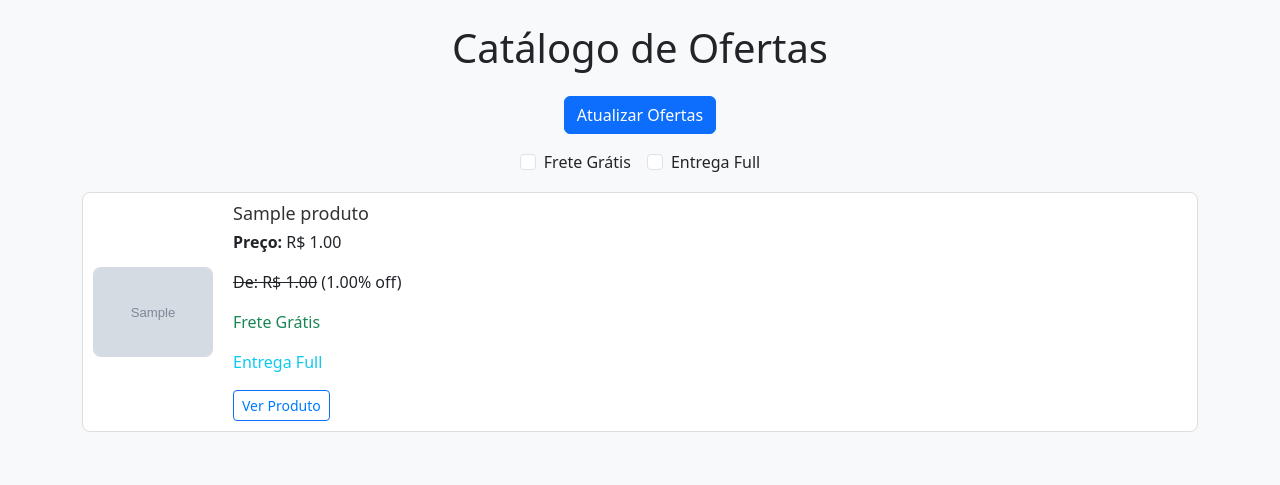
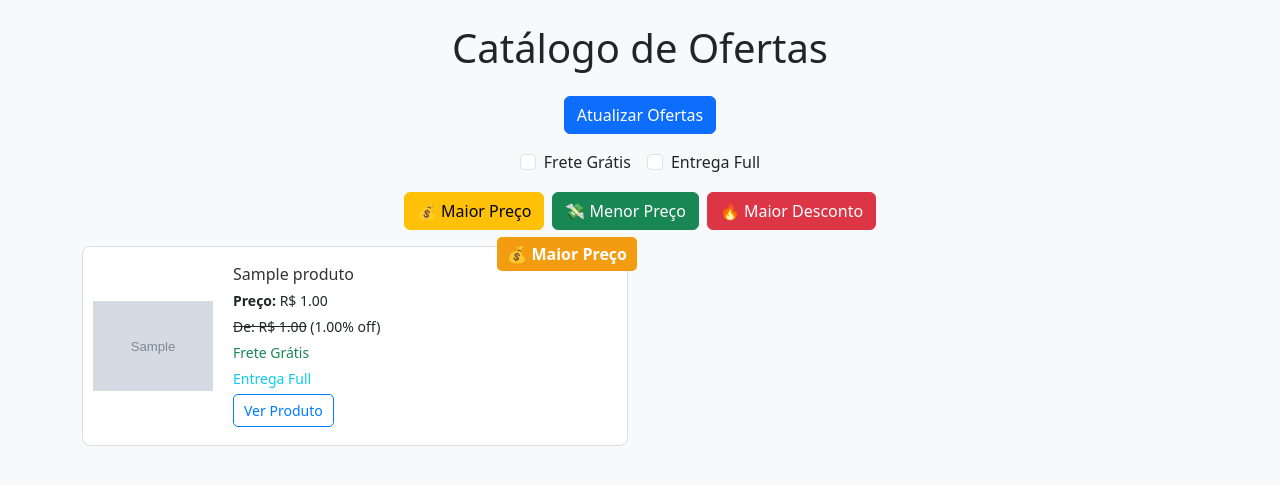
Before and after one commit to caiovalverde20/desafio-catalogo-ofertas, a Django app: page / in a window 1280 px wide. Shown: the top 485 px of the page. Run offline with Django 5.2, Linux system fonts and the light colour scheme; tables that the repository leaves empty hold one stand-in row (values such as "Sample post"); grey boxes marked "Sample" are stand-in pictures.

Commit message:
Adicionado destaque de preço e desconto na pagina

```diff
--- a/ofertas/templates/ofertas/produtos.html
+++ b/ofertas/templates/ofertas/produtos.html
@@ -19,28 +19,76 @@
             background: #fff;
             margin-bottom: 15px;
             padding: 10px;
-            transition: transform 0.2s;
+            transition: transform 0.2s, box-shadow 0.2s;
+            position: relative;
+            min-height: 200px; /* Garante altura fixa para todos os produtos */
         }
         .produto:hover {
             transform: scale(1.02);
         }
         .produto img {
             width: 120px;
-            height: auto;
+            height: 120px;
+            object-fit: contain;
             margin-right: 20px;
             border-radius: 8px;
         }
+        .produto-info {
+            flex-grow: 1;
+            max-width: calc(100% - 140px);
+        }
         .produto-info h3 {
-            font-size: 18px;
+            font-size: 16px;
             margin-bottom: 5px;
             color: #333;
+            overflow: hidden;
+            white-space: nowrap;
+            text-overflow: ellipsis;
+        }
+        .produto-info p {
+            margin-bottom: 5px;
+            font-size: 14px;
         }
         .produto-info a {
+            display: block;
+            width: fit-content;
             color: #007bff;
             text-decoration: none;
+            border: 1px solid #007bff;
+            border-radius: 5px;
+            padding: 5px 10px;
+            font-size: 14px;
+            white-space: nowrap;
+            overflow: hidden;
+            text-overflow: ellipsis;
+            max-width: 100%;
         }
         .produto-info a:hover {
             text-decoration: underline;
+        }
+        .highlight {
+            border: 2px solid #ff9800;
+            box-shadow: 0px 0px 10px rgba(255, 152, 0, 0.5);
+            transition: all 0.5s ease-in-out;
+        }
+        .badge-top {
+            position: absolute;
+            top: -10px;
+            right: -10px;
+            background: #ff9800;
+            color: white;
+            padding: 5px 10px;
+            border-radius: 5px;
+            font-weight: bold;
+        }
+        .top-maior-preco {
+            background: #f39c12;
+        }
+        .top-menor-preco {
+            background: #2ecc71;
+        }
+        .top-maior-desconto {
+            background: #e74c3c;
         }
     </style>
 </head>
@@ -65,9 +113,25 @@
         </div>
     </div>
 
-    <div id="produtos-lista">
+    <div class="d-flex justify-content-center mb-3">
+        <button class="btn btn-warning ordenacao" data-tipo="maior-preco">💰 Maior Preço</button>
+        <button class="btn btn-success ordenacao mx-2" data-tipo="menor-preco">💸 Menor Preço</button>
+        <button class="btn btn-danger ordenacao" data-tipo="maior-desconto">🔥 Maior Desconto</button>
+    </div>
+
+    <div class="row" id="produtos-lista">
         {% for produto in produtos %}
-        <div class="produto">
+        <div class="col-md-6">
+            <div class="produto" id="produto-{{ forloop.counter }}" data-preco="{{ produto.preco }}" data-desconto="{{ produto.percentual_desconto }}">
+
+                {% if produto == produto_maior_preco %}
+                    <span class="badge-top top-maior-preco">💰 Maior Preço</span>
+                {% elif produto == produto_menor_preco %}
+                    <span class="badge-top top-menor-preco">💸 Menor Preço</span>
+                {% elif produto.percentual_desconto and produto == produto_maior_desconto %}
+                    <span class="badge-top top-maior-desconto">🔥 Maior Desconto</span>
+                {% endif %}
+
                 <img src="{{ produto.imagem }}" alt="{{ produto.nome }}">
                 <div class="produto-info">
                     <h3>{{ produto.nome }}</h3>
@@ -88,7 +152,8 @@
                         <p class="text-info">Entrega Full</p>
                     {% endif %}
 
-                <a href="{{ produto.link }}" target="_blank" class="btn btn-sm btn-outline-primary">Ver Produto</a>
+                    <a href="{{ produto.link }}" target="_blank">Ver Produto</a>
+                </div>
             </div>
         </div>
         {% endfor %}
@@ -125,22 +190,28 @@
         });
 
         $(".ordenacao").click(function() {
-            let criterio = $(this).attr("data-ordem");
-            let produtos = $(".produto").get();
+            let tipo = $(this).data("tipo");
+            let targetId = "";
 
-            produtos.sort(function(a, b) {
-                let precoA = parseFloat($(a).find(".preco").text().replace("R$ ", "").replace(",", ".")) || 0;
-                let precoB = parseFloat($(b).find(".preco").text().replace("R$ ", "").replace(",", ".")) || 0;
+            if (tipo === "maior-preco") {
+                targetId = $(".top-maior-preco").closest(".produto").attr("id");
+            } else if (tipo === "menor-preco") {
+                targetId = $(".top-menor-preco").closest(".produto").attr("id");
+            } else if (tipo === "maior-desconto") {
+                targetId = $(".top-maior-desconto").closest(".produto").attr("id");
+            }
 
-                if (criterio === "maior-preco") return precoB - precoA;
-                if (criterio === "menor-preco") return precoA - precoB;
+            if (targetId) {
+                $("html, body").animate({
+                    scrollTop: $("#" + targetId).offset().top - 100
+                }, 800);
 
-                let descontoA = parseFloat($(a).find(".desconto").text().replace("%", "")) || 0;
-                let descontoB = parseFloat($(b).find(".desconto").text().replace("%", "")) || 0;
-                return descontoB - descontoA;
-            });
+                $("#" + targetId).addClass("highlight");
 
-            $("#produtos-lista").html(produtos);
+                setTimeout(() => {
+                    $("#" + targetId).removeClass("highlight");
+                }, 1500);
+            }
         });
     });
 </script>
--- a/ofertas/views.py
+++ b/ofertas/views.py
@@ -42,4 +42,17 @@ def listar_maior_desconto(request):
 
 def exibir_produtos(request):
     produtos = Produto.objects.all()
-    return render(request, "ofertas/produtos.html", {"produtos": produtos})
+
+    produto_maior_preco = produtos.order_by('-preco').first()
+    produto_menor_preco = produtos.order_by('preco').first()
+
+    produtos_com_desconto = produtos.exclude(percentual_desconto__isnull=True).exclude(percentual_desconto=0)
+
+    produto_maior_desconto = produtos_com_desconto.order_by('-percentual_desconto').first()
+
+    return render(request, "ofertas/produtos.html", {
+        "produtos": produtos,
+        "produto_maior_preco": produto_maior_preco,
+        "produto_menor_preco": produto_menor_preco,
+        "produto_maior_desconto": produto_maior_desconto
+    })
```
Lines whose indentation alone changed are shown as unchanged.
